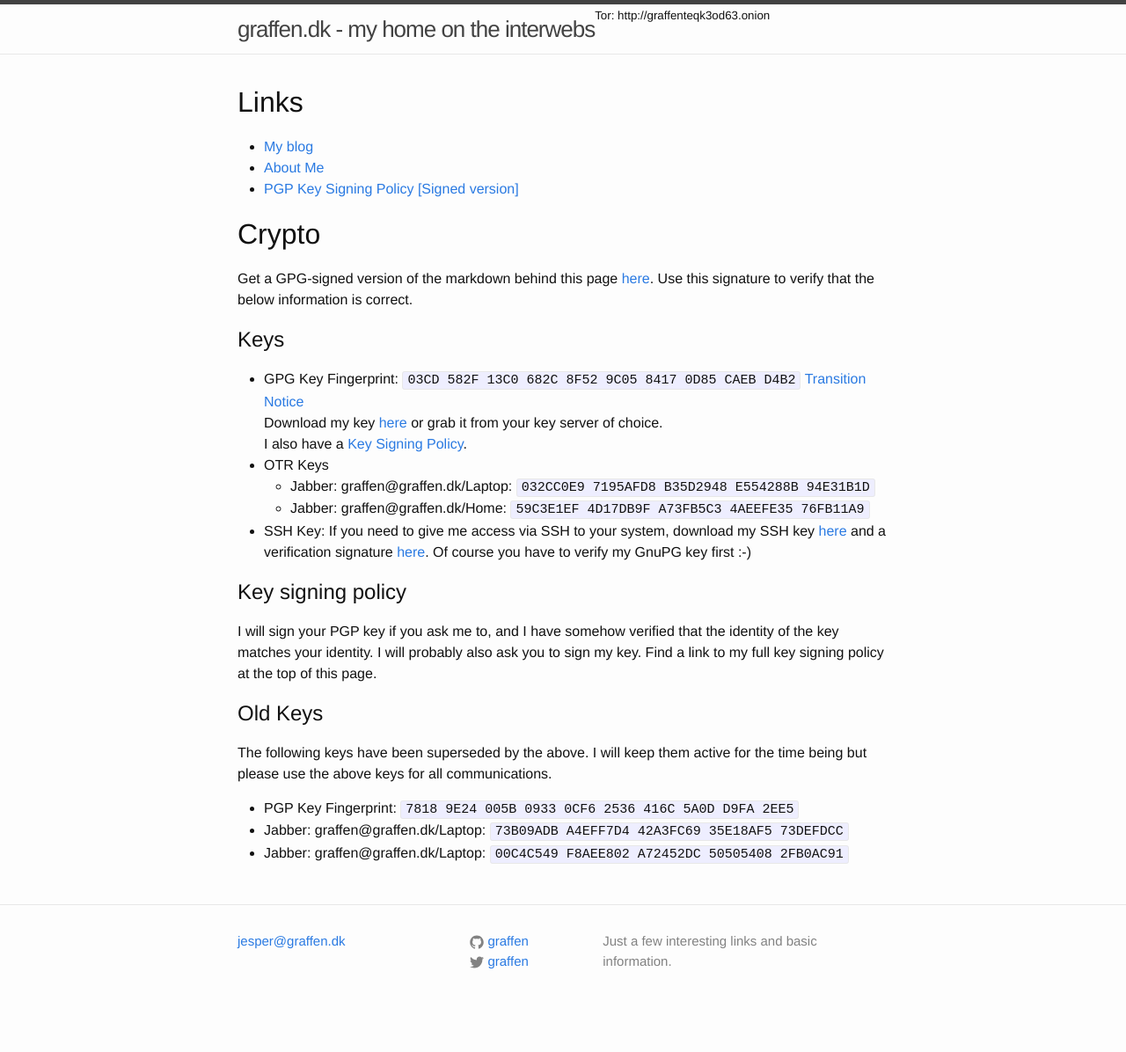
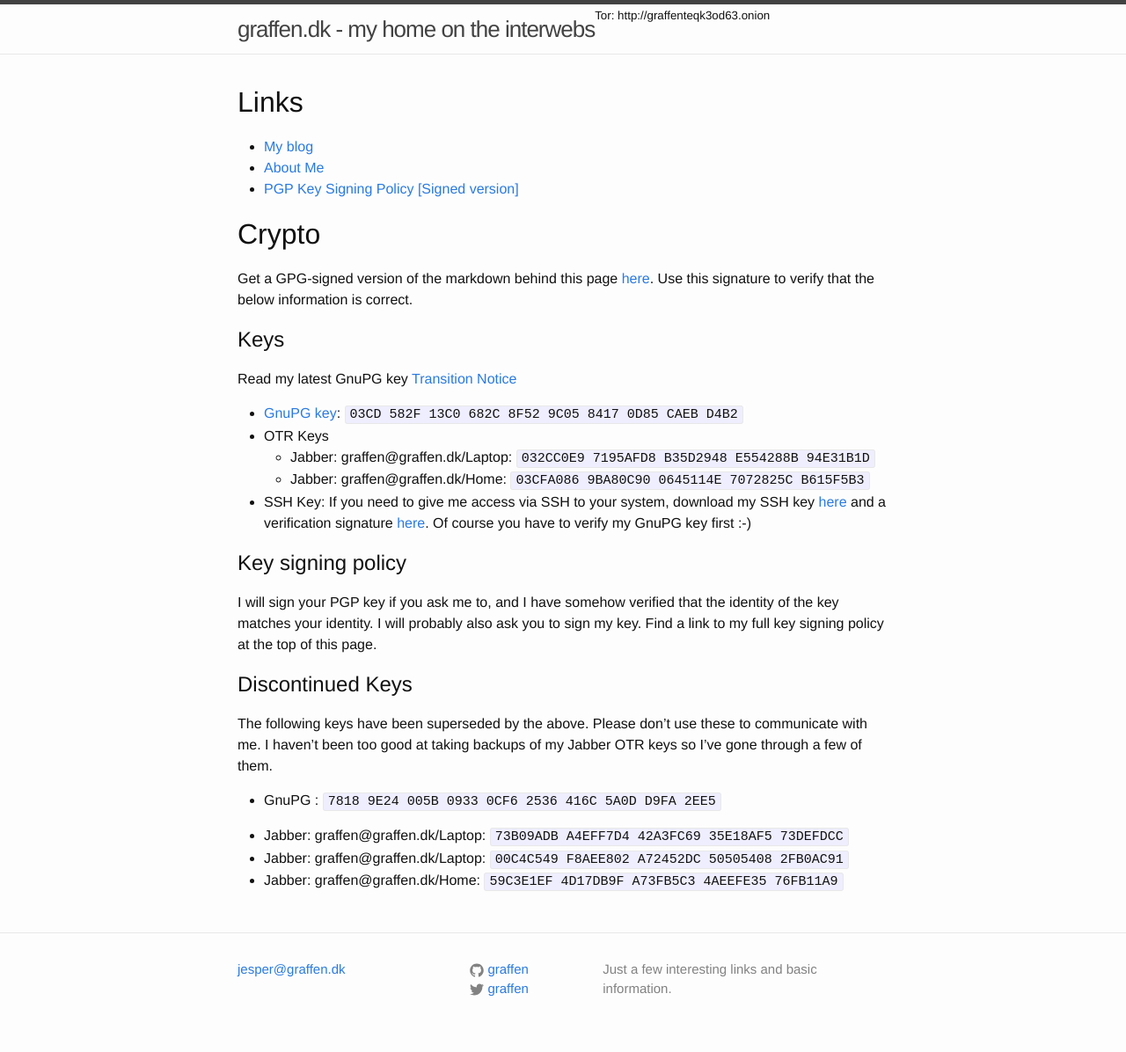
Before and after one commit to graffen/graffen.github.io, a Jekyll site: the page built from index.md, in a window 1280 px wide. Shown: the whole page at 88% size. Built offline with Jekyll 4.4.1, drawn with Linux system fonts in a browser that asks for light colours; before the commit the page ends 1164 px from its top, so only the background shows below that.

Commit message:
New OTR keys (again), cleaned up index page a bit. Generate new signature for SSH key.

```diff
--- a/index.md
+++ b/index.md
@@ -13,22 +13,24 @@ Get a GPG-signed version of the markdown behind this page [here](index.md.asc).
 the below information is correct.
 
 ## Keys
+Read my latest GnuPG key [Transition Notice](/transition-notice.html)
 
-* GPG Key Fingerprint: `03CD 582F 13C0 682C 8F52 9C05 8417 0D85 CAEB D4B2` [Transition Notice](/transition-notice.html)
-Download my key [here](graffen.asc) or grab it from your key server of choice.
-I also have a [Key Signing Policy](/keysigning/policy/).
+* [GnuPG key](graffen.asc): `03CD 582F 13C0 682C 8F52 9C05 8417 0D85 CAEB D4B2`
 * OTR Keys
   * Jabber: graffen@graffen.dk/Laptop: `032CC0E9 7195AFD8 B35D2948 E554288B 94E31B1D`
-  * Jabber: graffen@graffen.dk/Home: `59C3E1EF 4D17DB9F A73FB5C3 4AEEFE35 76FB11A9`
+  * Jabber: graffen@graffen.dk/Home: `03CFA086 9BA80C90 0645114E 7072825C B615F5B3`
 * SSH Key: If you need to give me access via SSH to your system, download my SSH key [here](graffen-ssh-key.txt) and a verification signature [here](graffen-ssh-key.txt.asc). Of course you have to verify my GnuPG key first :-)
 
 ## Key signing policy
 I will sign your PGP key if you ask me to, and I have somehow verified that the identity of the key matches your
 identity. I will probably also ask you to sign my key. Find a link to my full key signing policy at the top of this page.
 
-## Old Keys
-The following keys have been superseded by the above. I will keep them active for the time being but please use the above keys for all communications.
+## Discontinued Keys
+The following keys have been superseded by the above. Please don't use these to communicate with me. I haven't been too good at taking backups of my Jabber OTR keys so I've gone through a few of them.
 
-* PGP Key Fingerprint: `7818 9E24 005B 0933 0CF6 2536 416C 5A0D D9FA 2EE5`
+
+* GnuPG : `7818 9E24 005B 0933 0CF6 2536 416C 5A0D D9FA 2EE5`
+
 * Jabber: graffen@graffen.dk/Laptop: `73B09ADB A4EFF7D4 42A3FC69 35E18AF5 73DEFDCC`
 * Jabber: graffen@graffen.dk/Laptop: `00C4C549 F8AEE802 A72452DC 50505408 2FB0AC91`
+* Jabber: graffen@graffen.dk/Home: `59C3E1EF 4D17DB9F A73FB5C3 4AEEFE35 76FB11A9`
```
Also changed, not shown: 3 other files.
